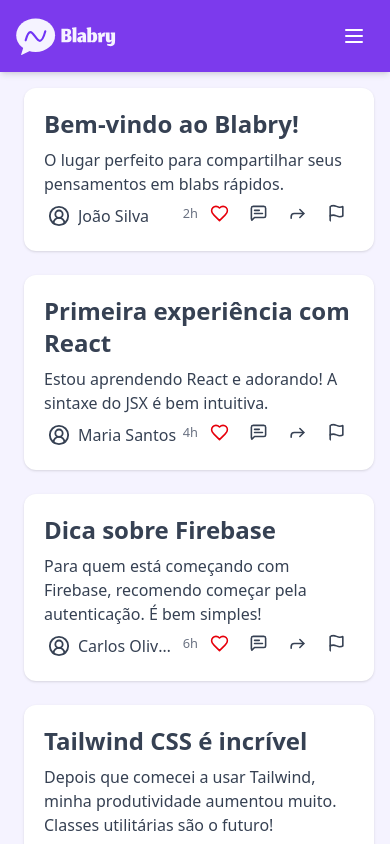
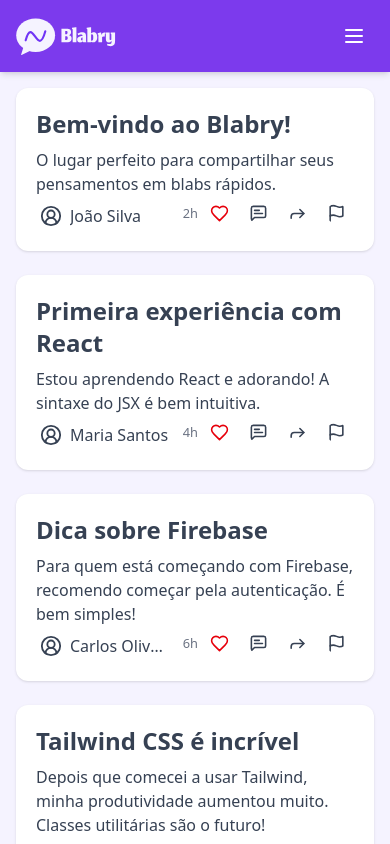
Before and after one commit to abraaosantosdeveloper/blabry-network, a React (Vite) app: page / in a window 390 px wide. Built offline with nearby package versions, Linux system fonts and the light colour scheme.

Commit message:
Column adjust in card.jsx

```diff
--- a/src/components/card/card.jsx
+++ b/src/components/card/card.jsx
@@ -30,7 +30,7 @@ function Card({blabData}){
 
     return (
         <>
-            <div className="bg-white p-5 rounded-xl shadow-sm mb-4 col-start-2">
+            <div className="bg-white p-5 rounded-xl shadow-sm mb-4 md:col-[2] col-[1]">
 
                 <h2 className="text-2xl text-gray-700 font-inter font-bold">{blabData.title}</h2>
                 <p className="mt-2 text-gray-700">{blabData.content}</p>
```
